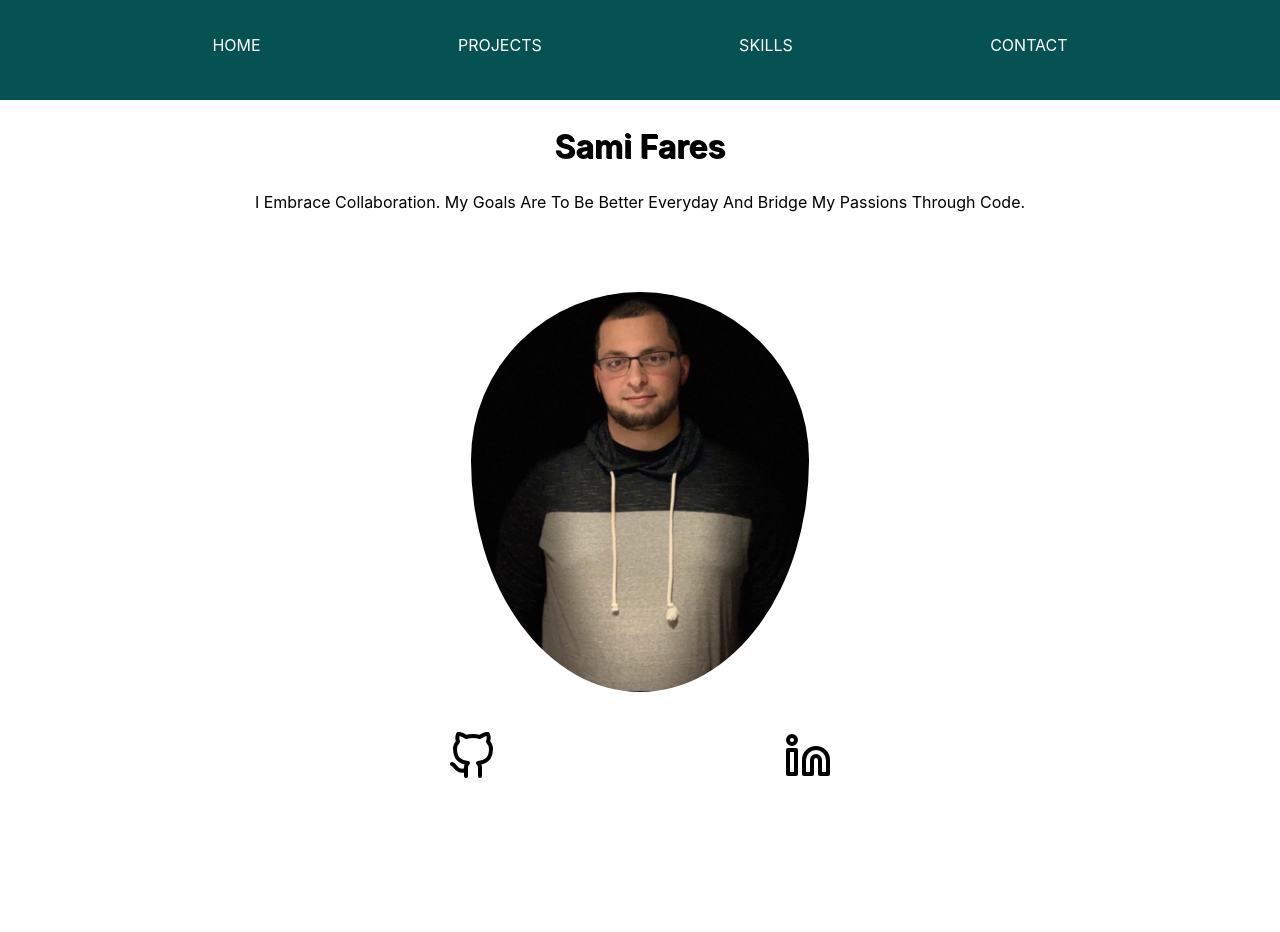
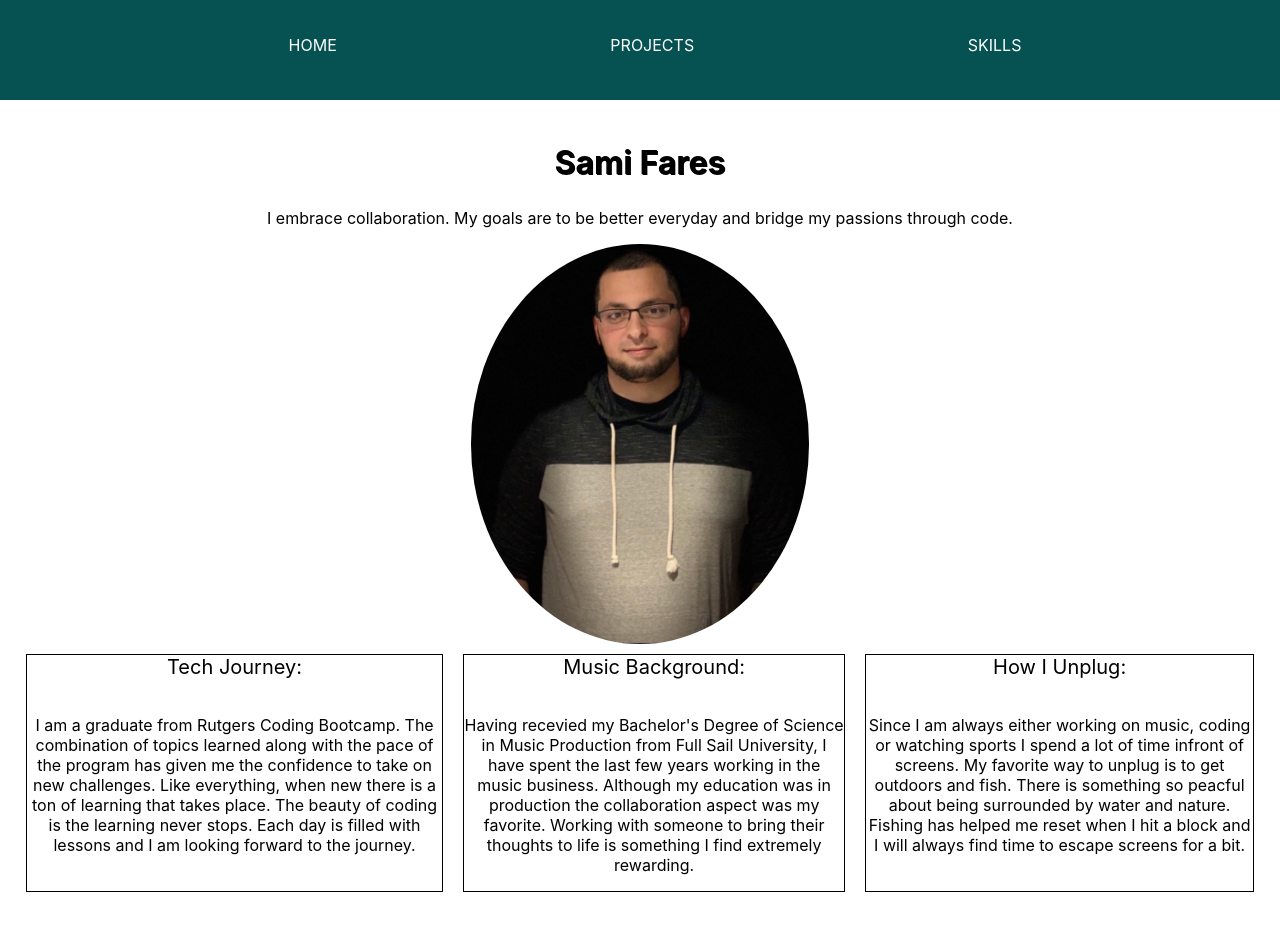
Before and after one commit to SamiFdev/Portfoliov2, a React (Create React App) app: page / in a window 1280 px wide. Shown: the top 932 px of the page. Before the commit the page ends 824 px from the top, so only its background shows below. Built offline with nearby package versions, Linux system fonts and the light colour scheme.

Commit message:
updates to homepage

```diff
--- a/src/App.css
+++ b/src/App.css
@@ -36,3 +36,13 @@
         transform: rotate(360deg);
     }
 }
+
+h1 {
+    text-align: center;
+    font-size: xx-large;
+    text-shadow: 1px 1px black;
+}
+
+.pageContent {
+    padding: 1rem;
+}
--- a/src/App.js
+++ b/src/App.js
@@ -1,25 +1,32 @@
 import './App.css'
 import { BrowserRouter as Router, Routes, Route } from 'react-router-dom'
-import Contact from './components/Contact'
 import Home from './components/Home'
 import Projects from './components/Projects'
 import Skills from './components/Skills'
 import Navbar from './components/Navbar'
 import Neha from './components/Projects/Neha'
+import Footer from './components/Footer'
 
 function App() {
     return (
         <Router>
+            <Navbar />
             <main>
-                <Navbar />
                 <Routes>
-                    <Route path="/" element={<Home />}></Route>
+                    <Route
+                        path="/"
+                        element={
+                            <div className="pageContent">
+                                <Home />
+                            </div>
+                        }
+                    />
                     <Route path="/projects" element={<Projects />} />
                     <Route path="/projects/neha" element={<Neha />} />
-                    <Route path="/skills" element={<Skills />}></Route>
-                    <Route path="/contact" element={<Contact />}></Route>
+                    <Route path="/skills" element={<Skills />} />
                     <Route path="*" element={<div>404</div>} />
                 </Routes>
+                <Footer />
             </main>
         </Router>
     )
--- a/src/components/Contact/index.js
+++ /dev/null
@@ -1,5 +0,0 @@
-function Contact() {
-    return <form>Contact</form>
-}
-
-export default Contact
--- a/src/components/Home/Home.module.css
+++ b/src/components/Home/Home.module.css
@@ -1,7 +1,7 @@
 .homeContainer {
     height: auto;
     max-width: 100%;
-    margin: auto;
+    /* margin: auto; */
 }
 
 .imgContainer {
@@ -16,11 +16,11 @@
     height: 400px;
     margin: auto;
     display: flex;
-    padding-top: 5%;
+
     position: relative;
 }
 
-h1 {
+.homeContainer h1 {
     text-align: center;
     font-size: xx-large;
     text-shadow: 1px 1px black;
@@ -29,11 +29,21 @@ h1 {
 p {
     text-align: center;
     color: black;
-    text-transform: capitalize;
 }
 
-.sociallinks {
-    padding: 40px 35%;
+.writeups {
     display: flex;
-    justify-content: space-between;
 }
+
+.writeups .blurbs {
+    display: flex;
+    flex-direction: column;
+    border: 1px black solid;
+    margin: 10px;
+    text-align: justify;
+}
+
+span {
+    text-align: center;
+    font-size: 20px;
+}
--- a/src/components/Home/index.js
+++ b/src/components/Home/index.js
@@ -1,5 +1,4 @@
 import styles from './Home.module.css'
-import { GitHub, Linkedin } from 'react-feather'
 import Profilepic from '../../assets/Profilepic.jpg'
 
 function Home() {
@@ -13,20 +12,47 @@ function Home() {
             <section className={styles.imgContainer}>
                 <img src={Profilepic} alt="me" />
             </section>
-            <section className={styles.sociallinks}>
-                <a
-                    href="https://github.com/samifdev"
-                    target="_blank"
-                    rel="noreferrer">
-                    <GitHub color="black" size={48} />
-                </a>
-                <a
-                    href="https://www.linkedin.com/in/sami-f81291/"
-                    target="_blank"
-                    rel="noreferrer">
-                    <Linkedin color="black" size={48} />
-                </a>
-            </section>
+            <div className={styles.writeups}>
+                <div className={styles.blurbs}>
+                    <span>Tech Journey:</span>
+                    <br />
+                    <p>
+                        I am a graduate from Rutgers Coding Bootcamp. The
+                        combination of topics learned along with the pace of the
+                        program has given me the confidence to take on new
+                        challenges. Like everything, when new there is a ton of
+                        learning that takes place. The beauty of coding is the
+                        learning never stops. Each day is filled with lessons
+                        and I am looking forward to the journey.
+                    </p>
+                </div>
+                <div className={styles.blurbs}>
+                    <span> Music Background: </span>
+                    <br />
+                    <p>
+                        Having recevied my Bachelor's Degree of Science in Music
+                        Production from Full Sail University, I have spent the
+                        last few years working in the music business. Although
+                        my education was in production the collaboration aspect
+                        was my favorite. Working with someone to bring their
+                        thoughts to life is something I find extremely
+                        rewarding.
+                    </p>
+                </div>
+                <div className={styles.blurbs}>
+                    <span>How I Unplug: </span>
+                    <br />
+                    <p>
+                        Since I am always either working on music, coding or
+                        watching sports I spend a lot of time infront of
+                        screens. My favorite way to unplug is to get outdoors
+                        and fish. There is something so peacful about being
+                        surrounded by water and nature. Fishing has helped me
+                        reset when I hit a block and I will always find time to
+                        escape screens for a bit.
+                    </p>
+                </div>
+            </div>
         </section>
     )
 }
--- a/src/components/Navbar/Navbar.module.css
+++ b/src/components/Navbar/Navbar.module.css
@@ -7,6 +7,10 @@
     display: flex;
     justify-content: space-evenly;
     height: 80px;
+    position: fixed;
+    width: 100%;
+    top: 0;
+    z-index: 2;
 }
 
 .nav a {
--- a/src/components/Navbar/index.js
+++ b/src/components/Navbar/index.js
@@ -8,8 +8,6 @@ function Navbar() {
             <Link to="/projects">Projects</Link>
 
             <Link to="/skills">Skills</Link>
-
-            <Link to="/contact">Contact</Link>
         </nav>
     )
 }
--- a/src/index.css
+++ b/src/index.css
@@ -1,3 +1,11 @@
+:root {
+    --nav-height: 80px;
+    --nav-vertical-padding: 20px;
+    --nav-adjusted-height: 100px;
+    --footer-height: 40px;
+    --content-height: 140px;
+}
+
 body {
     margin: 0;
     font-family: -apple-system, BlinkMacSystemFont, 'Segoe UI', 'Roboto',
@@ -11,3 +19,12 @@ code {
     font-family: source-code-pro, Menlo, Monaco, Consolas, 'Courier New',
         monospace;
 }
+
+main {
+    min-height: calc(100vh - var(--nav-adjusted-height));
+    display: flex;
+    flex-direction: column;
+    justify-content: space-between;
+    margin-top: var(--nav-adjusted-height);
+    gap: 1rem;
+}
```
Also changed, not shown: src/components/Contact/Contact.module.css (deleted). Lines whose indentation alone changed are shown as unchanged.
